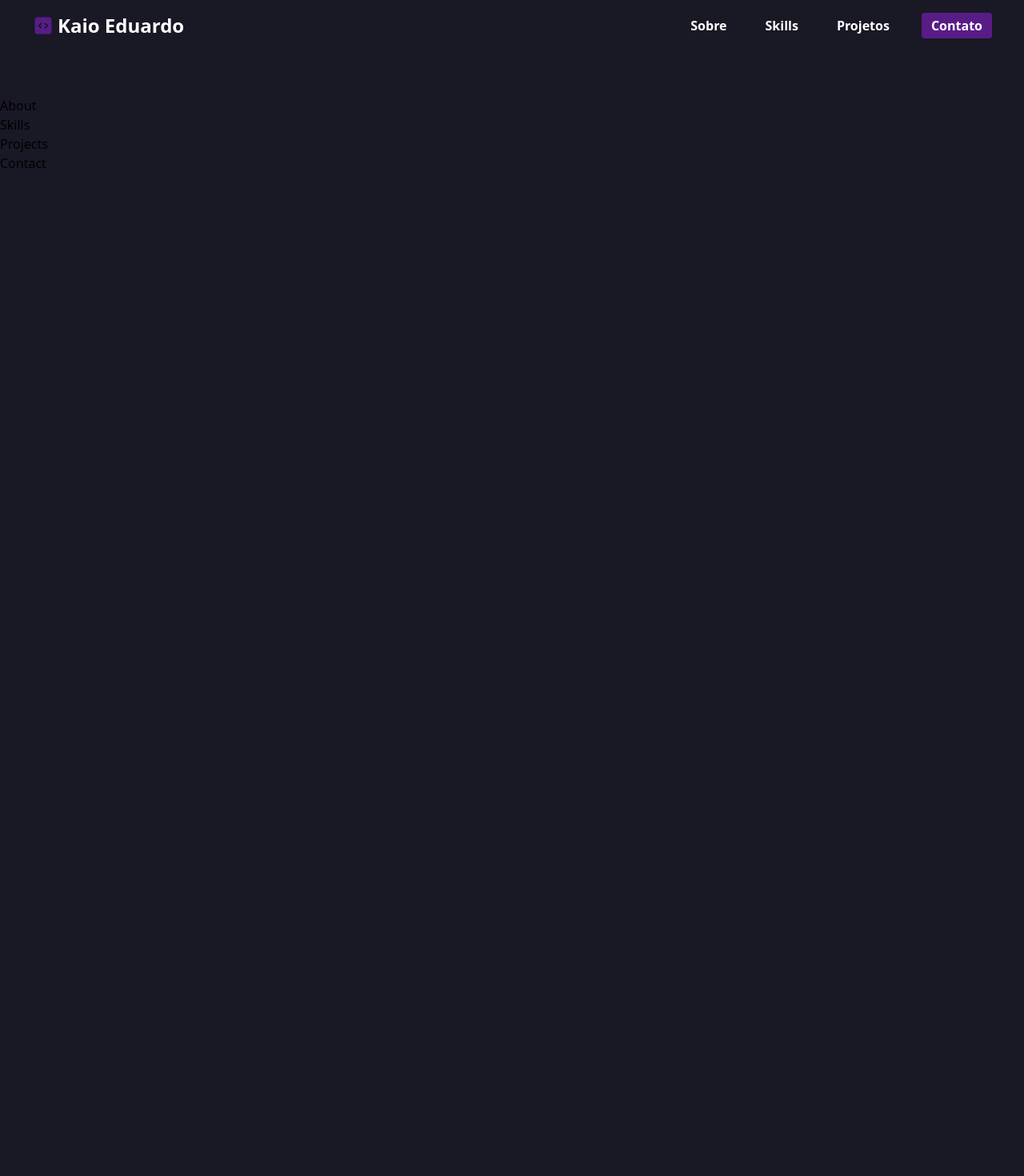
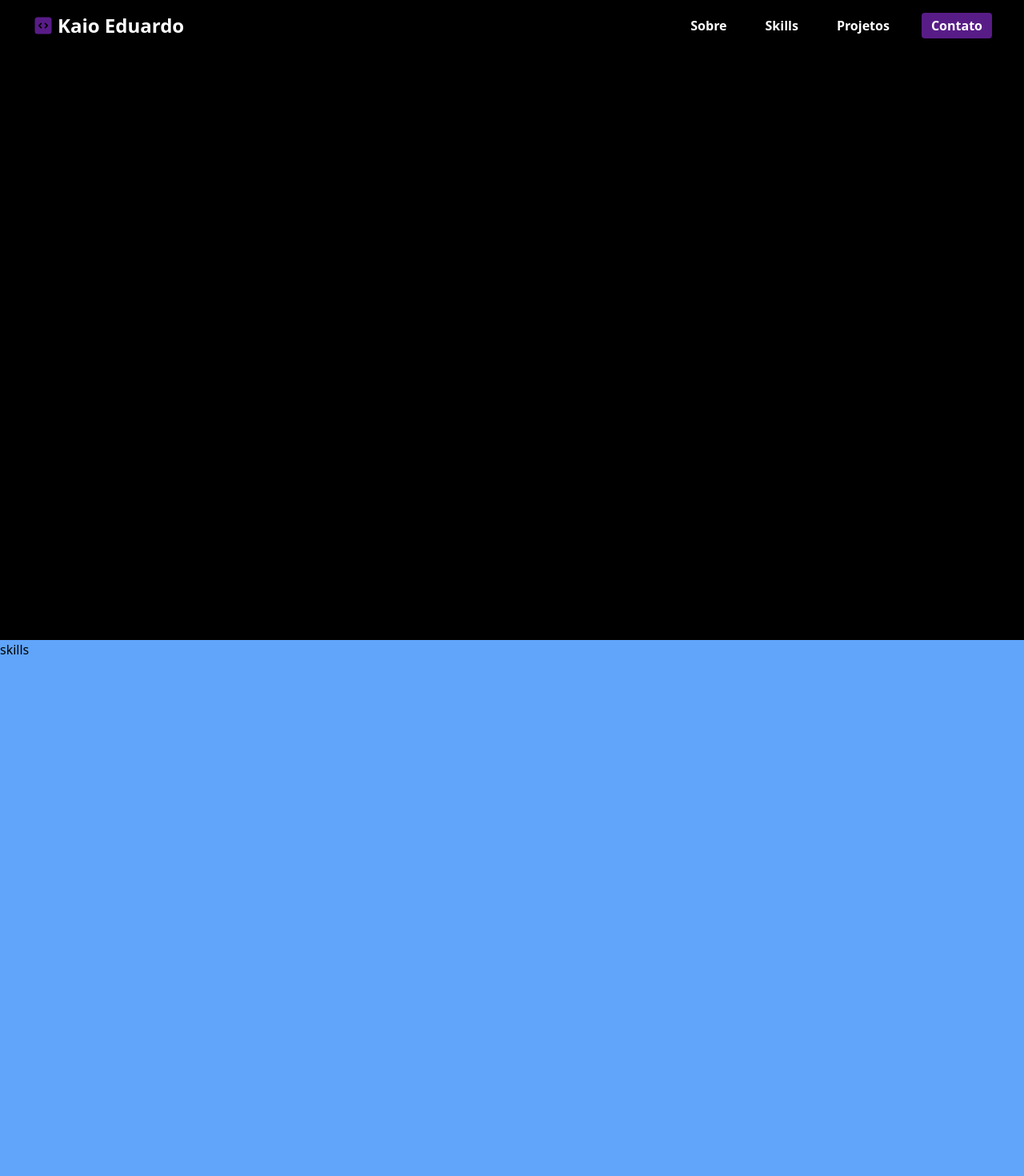
Before and after one commit to Kaioedsago/Kaioedsago.github.io, a React (Vite) app: page / in a window 1280 px wide. Shown: the top 1470 px of the page at 80% size. Before the commit the page ends 800 px from the top, so only its background shows below. Built offline with nearby package versions, Linux system fonts and the light colour scheme.

Commit message:
Fix: react-scroll

```diff
--- a/src/components/Header.jsx
+++ b/src/components/Header.jsx
@@ -6,7 +6,7 @@ import { topics } from "../routes/Rotas";
 const Header = () => {
     const [open, setOpen] =useState(false);
   return (
-    <div className={`w-full z-10 relative top-0 left-0 mb-14 ${ open ? "text-black bg-white" : "text-white"}`}>
+    <div className={`w-full z-10 absolute top-0 left-0 ${ open ? "text-black bg-white" : "text-white"}`}>
       <div className="md:flex items-center justify-between py-4 md:px-10 px-7">
         {/* logo section */}
         <div className="font-bold text-2xl cursor-pointer flex items-center gap-1">
@@ -33,7 +33,7 @@ const Header = () => {
                    to={topic.path}
                    spy={true}
                    smooth={true}
-                   offset={-70}  Ajuste este valor conforme necessário
+                   offset={0}
                    duration={500}
                  >
                    {topic.title}
--- a/src/pages/About.jsx
+++ b/src/pages/About.jsx
@@ -1,8 +1,8 @@
 const About = () => {
     return(
-        <>
-        <h1>About</h1>
-        </>
+       <div className="w-screen h-screen bg-black">
+            a
+       </div>
     )
 }
 
--- a/src/pages/Home.jsx
+++ b/src/pages/Home.jsx
@@ -16,9 +16,9 @@ const Home = () => {
       <div id="Projects">
         <Projects />
       </div>
-      <div id="Contact">
+      {/* <div id="Contact">
         <Contact />
-      </div>
+      </div> */}
     </>
   );
 };
--- a/src/pages/Projects.jsx
+++ b/src/pages/Projects.jsx
@@ -1,8 +1,8 @@
 const Projects = () => {
     return(
-        <>
-        <h1>Projects</h1>
-        </>
+        <div className="w-screen h-screen bg-red-500">
+            Projects
+       </div>
     )
 }
 
--- a/src/pages/Skills.jsx
+++ b/src/pages/Skills.jsx
@@ -1,8 +1,8 @@
 const Skills = () => {
     return(
-        <>
-        <h1>Skills</h1>
-        </>
+        <div className="w-screen h-screen bg-blue-400">
+            skills
+       </div>
     )
 }
 
--- a/src/routes/Rotas.jsx
+++ b/src/routes/Rotas.jsx
@@ -21,7 +21,4 @@ export const topics = [
     title: 'Projetos',
     path: 'Projects'
   },
-  // {title: 'Contato',
-  //  path: 'Contact'
-  // }
 ];
```
